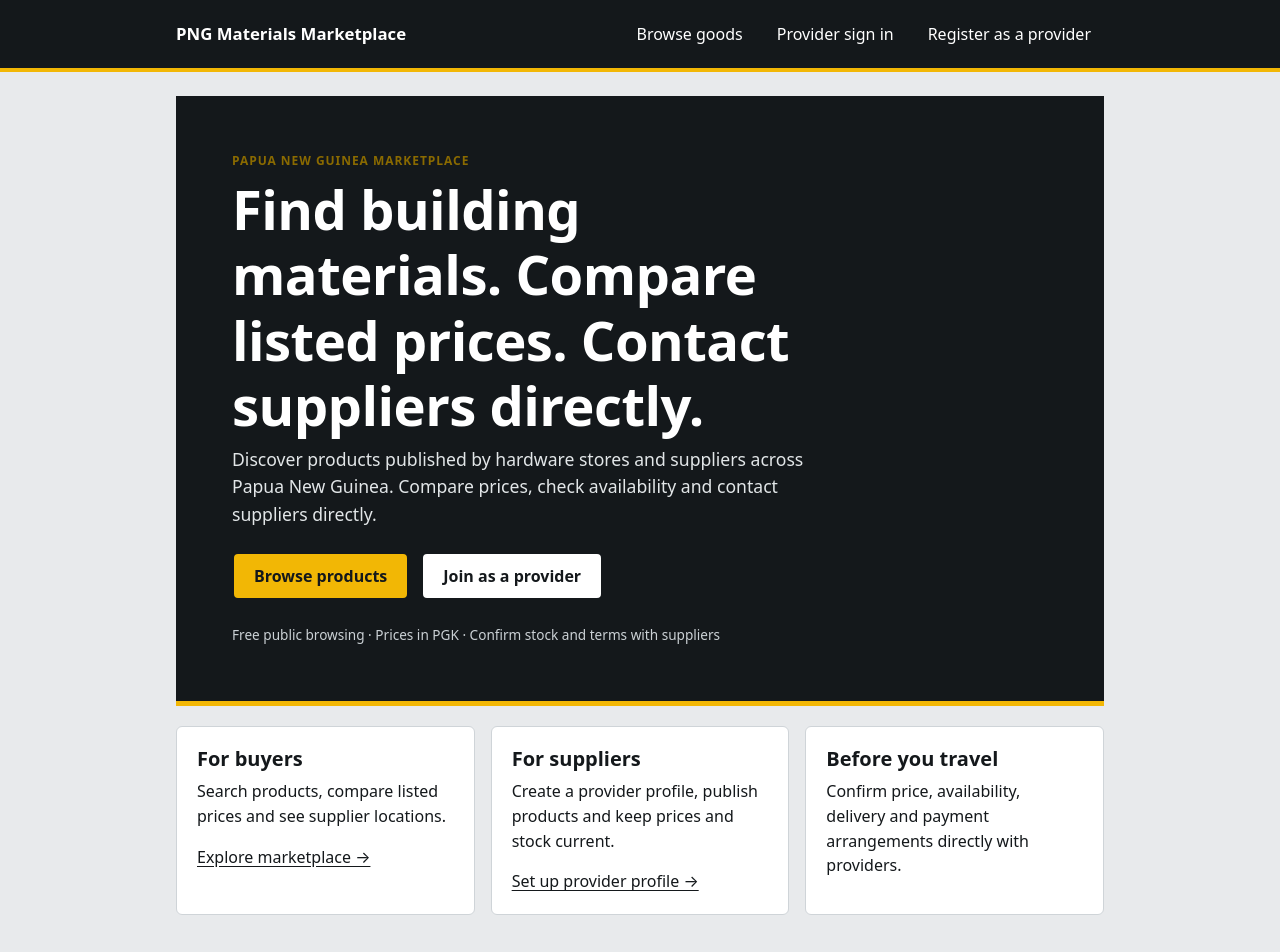
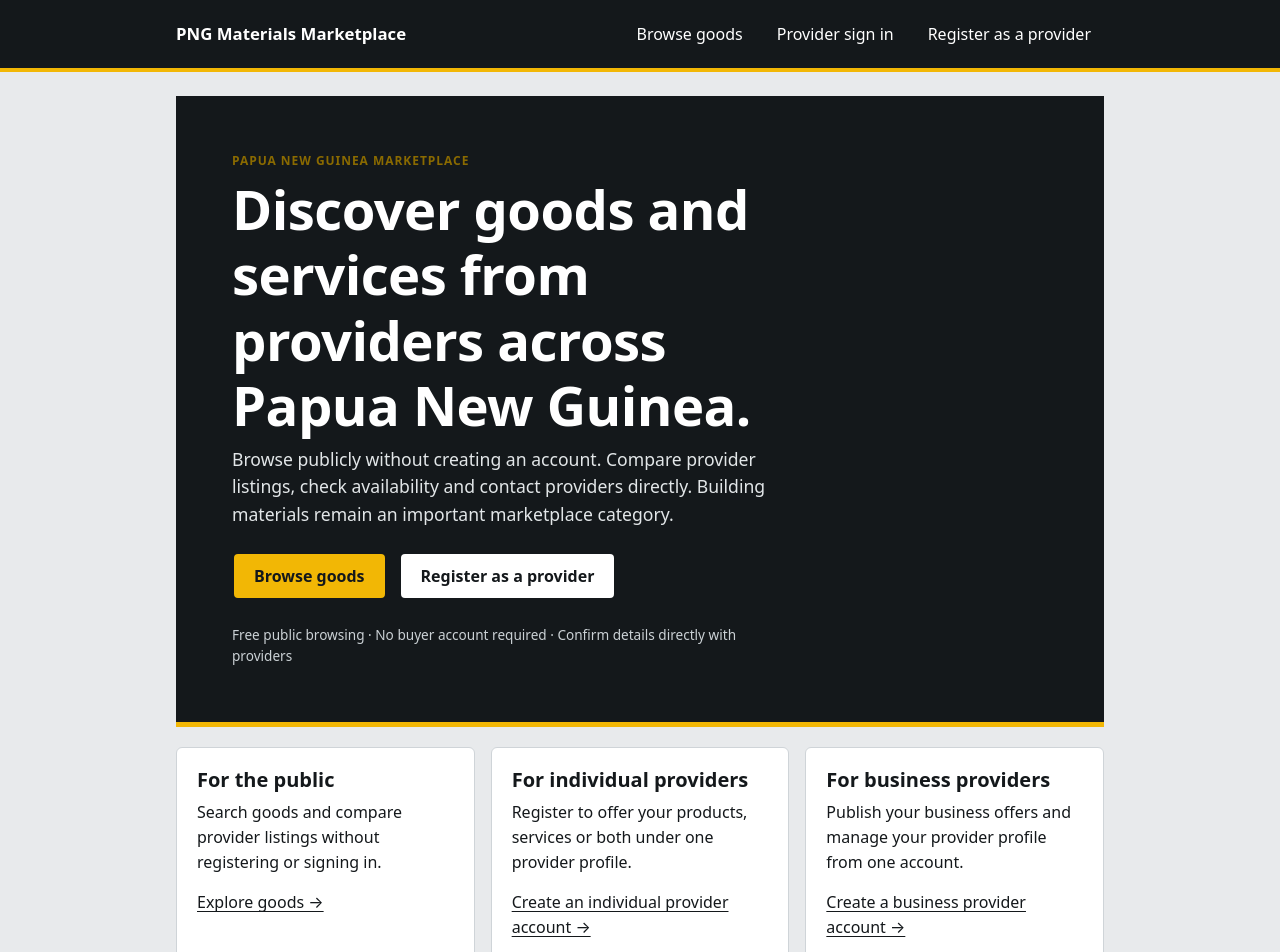
Before and after one commit to JennyJoshua/png-materials-marketplace, a Next.js app: page / in a window 1280 px wide. Shown: the top 952 px of the page. Built offline with nearby package versions, Linux system fonts and the light colour scheme.

Commit message:
feat: align app/page.tsx with provider-only access

```diff
--- a/app/page.tsx
+++ b/app/page.tsx
@@ -6,38 +6,32 @@ export default function HomePage() {
     <AppShell>
       <section className="home-hero">
         <p className="eyebrow">Papua New Guinea marketplace</p>
-        <h1>Find building materials. Compare listed prices. Contact suppliers directly.</h1>
+        <h1>Discover goods and services from providers across Papua New Guinea.</h1>
         <p className="hero-copy">
-          Discover products published by hardware stores and suppliers across Papua New Guinea.
-          Compare prices, check availability and contact suppliers directly.
+          Browse publicly without creating an account. Compare provider listings, check availability
+          and contact providers directly. Building materials remain an important marketplace category.
         </p>
         <div className="hero-actions">
-          <Link href="/products" className="btn">
-            Browse products
-          </Link>
-          <Link href="/register" className="btn secondary">
-            Join as a provider
-          </Link>
+          <Link href="/products" className="btn">Browse goods</Link>
+          <Link href="/register" className="btn secondary">Register as a provider</Link>
         </div>
-        <p className="hero-note">
-          Free public browsing · Prices in PGK · Confirm stock and terms with suppliers
-        </p>
+        <p className="hero-note">Free public browsing · No buyer account required · Confirm details directly with providers</p>
       </section>
-
       <section className="home-columns">
         <article className="panel">
-          <h2>For buyers</h2>
-          <p>Search products, compare listed prices and see supplier locations.</p>
-          <Link href="/products">Explore marketplace →</Link>
+          <h2>For the public</h2>
+          <p>Search goods and compare provider listings without registering or signing in.</p>
+          <Link href="/products">Explore goods →</Link>
         </article>
         <article className="panel">
-          <h2>For suppliers</h2>
-          <p>Create a provider profile, publish products and keep prices and stock current.</p>
-          <Link href="/provider/profile">Set up provider profile →</Link>
+          <h2>For individual providers</h2>
+          <p>Register to offer your products, services or both under one provider profile.</p>
+          <Link href="/register">Create an individual provider account →</Link>
         </article>
         <article className="panel">
-          <h2>Before you travel</h2>
-          <p>Confirm price, availability, delivery and payment arrangements directly with providers.</p>
+          <h2>For business providers</h2>
+          <p>Publish your business offers and manage your provider profile from one account.</p>
+          <Link href="/register">Create a business provider account →</Link>
         </article>
       </section>
     </AppShell>
```
